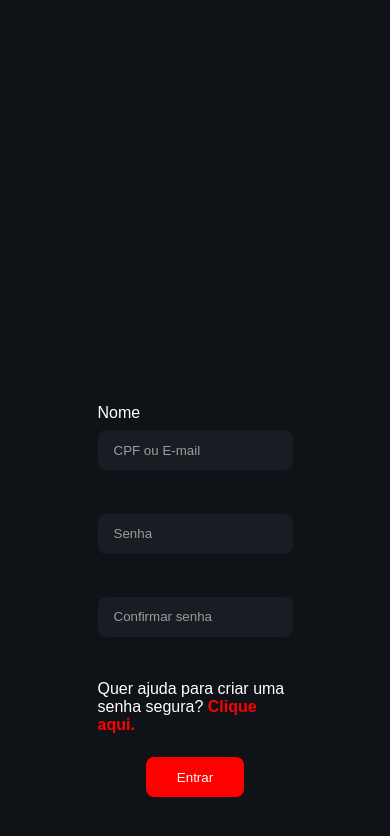
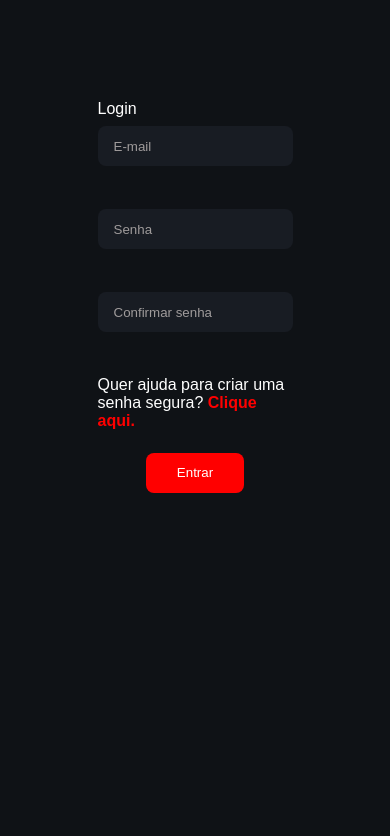
Before and after one commit to Beatriz-andrade09/desenvolvimento-frontend, a plain HTML site: page gerador-senha/index.html in a window 390 px wide. Drawn offline with Linux system fonts and the light colour scheme.

Commit message:
Ajusta texto e estilo de login

```diff
--- a/gerador-senha/assets/style/style.css
+++ b/gerador-senha/assets/style/style.css
@@ -19,7 +19,6 @@ body {
 
 .main-container {
     width: 100%;
-    min-height: 140vh;
     justify-content: space-around;
     align-items: center;
 }
@@ -61,6 +60,7 @@ body {
 
 .form-control input:focus {
     border: 1px solid var(--color-red);
+    background-color: #E8F0FE;
 }
 
 .background-login {
@@ -69,7 +69,7 @@ body {
     background-repeat: no-repeat;
     background-size: cover;
     width: 100%;
-    min-height: 160vh;
+    height: 140vh;
 }
 
 button {
@@ -138,6 +138,10 @@ span {
         display: none;
     }
 
+    .main-container {
+        min-height: 30vh;
+    }
+
     .form-login {
         justify-content: center;
         width: 100%;
--- a/gerador-senha/index.html
+++ b/gerador-senha/index.html
@@ -11,8 +11,8 @@
     <main class="main-container flex">
         <div class="form-login flex">
            <div class="form-control flex">
-                <label for="login">Nome</label>
-                <input type="text" name="user" id="user" placeholder="CPF ou E-mail">
+                <label for="login">Login</label>
+                <input type="email" name="email" id="email" placeholder="E-mail">
            </div>
 
             <div class="form-control flex">
```
